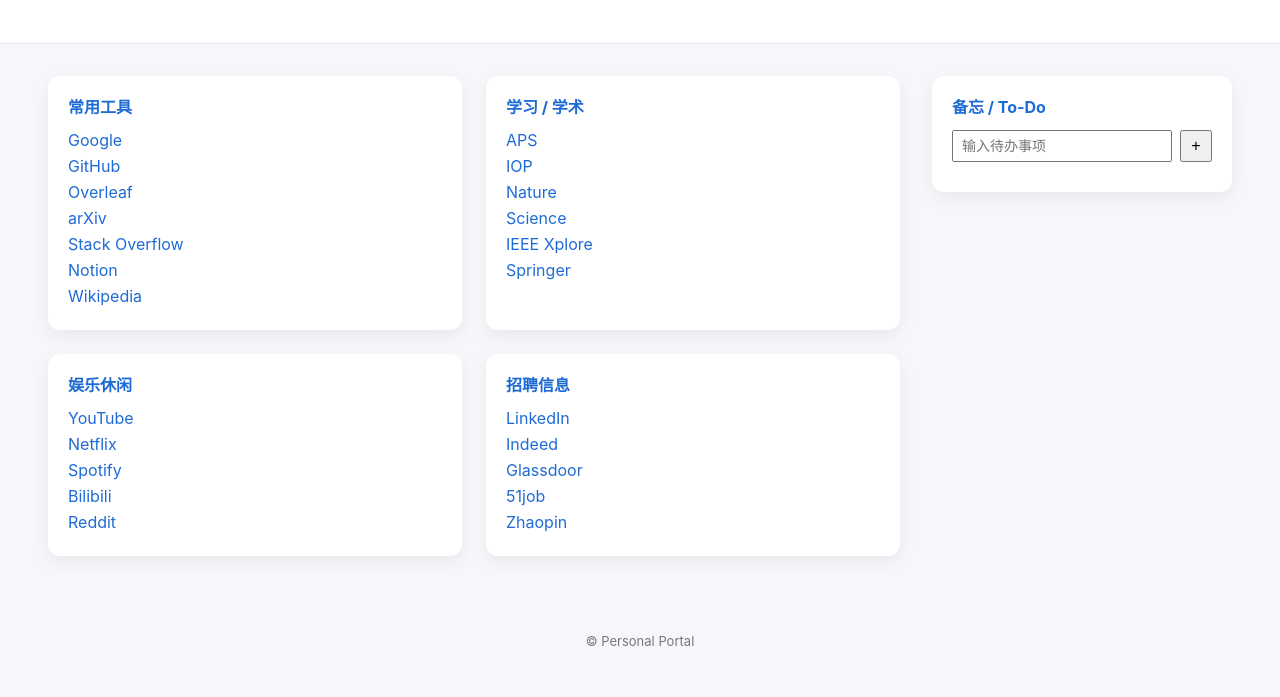
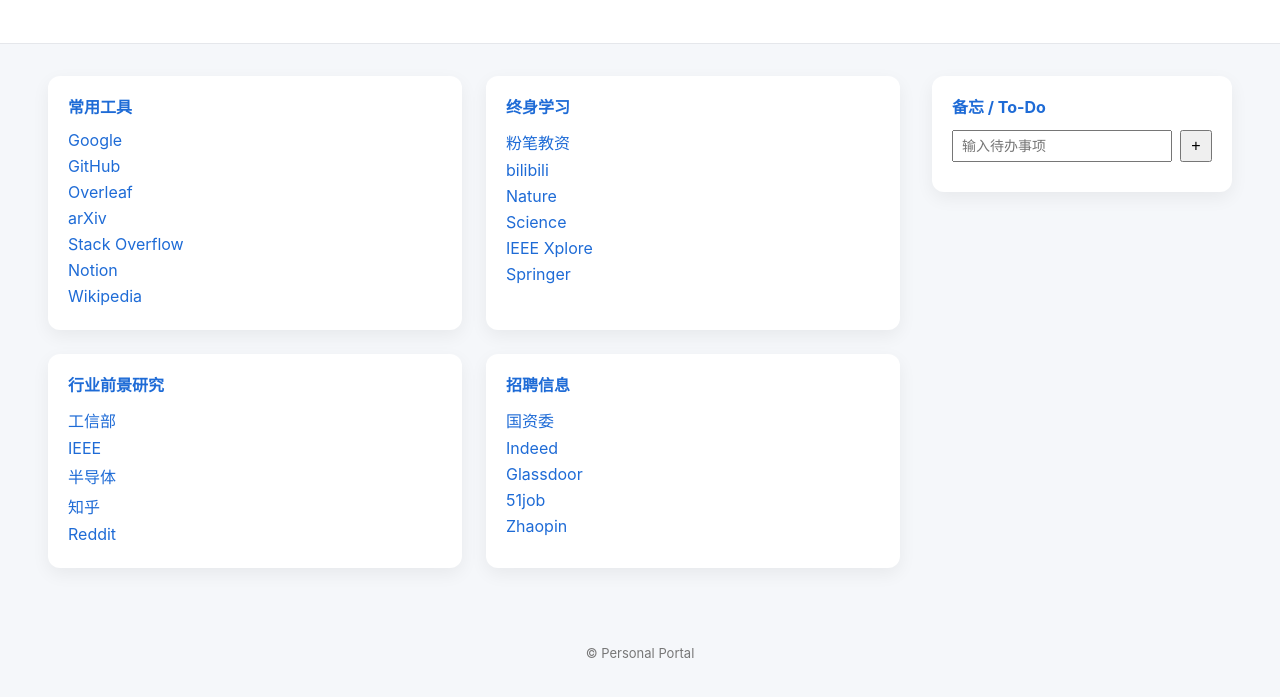
Before and after one commit to rickb4ang-gy/my-booksmark, a plain HTML site: page index.html in a window 1280 px wide. Shown: the part 87-784 px from the top of the page. Drawn offline with Linux system fonts and the light colour scheme.

Commit message:
Update index.html

```diff
--- a/index.html
+++ b/index.html
@@ -31,10 +31,10 @@
     </section>
 
     <section class="card">
-      <h3>学习 / 学术</h3>
+      <h3>终身学习</h3>
       <ul class="group-links">
-        <li><a href="#">APS</a></li>
-        <li><a href="#">IOP</a></li>
+        <li><a href="#">粉笔教资</a></li>
+        <li><a href="#">bilibili</a></li>
         <li><a href="#">Nature</a></li>
         <li><a href="#">Science</a></li>
         <li><a href="#">IEEE Xplore</a></li>
@@ -43,12 +43,12 @@
     </section>
 
     <section class="card">
-      <h3>娱乐休闲</h3>
+      <h3>行业前景研究</h3>
       <ul class="group-links">
-        <li><a href="#">YouTube</a></li>
-        <li><a href="#">Netflix</a></li>
-        <li><a href="#">Spotify</a></li>
-        <li><a href="#">Bilibili</a></li>
+        <li><a href="#">工信部</a></li>
+        <li><a href="#">IEEE</a></li>
+        <li><a href="#">半导体</a></li>
+        <li><a href="#">知乎</a></li>
         <li><a href="#">Reddit</a></li>
       </ul>
     </section>
@@ -56,7 +56,7 @@
     <section class="card">
       <h3>招聘信息</h3>
       <ul class="group-links">
-        <li><a href="#">LinkedIn</a></li>
+        <li><a href="#">国资委</a></li>
         <li><a href="#">Indeed</a></li>
         <li><a href="#">Glassdoor</a></li>
         <li><a href="#">51job</a></li>
```
